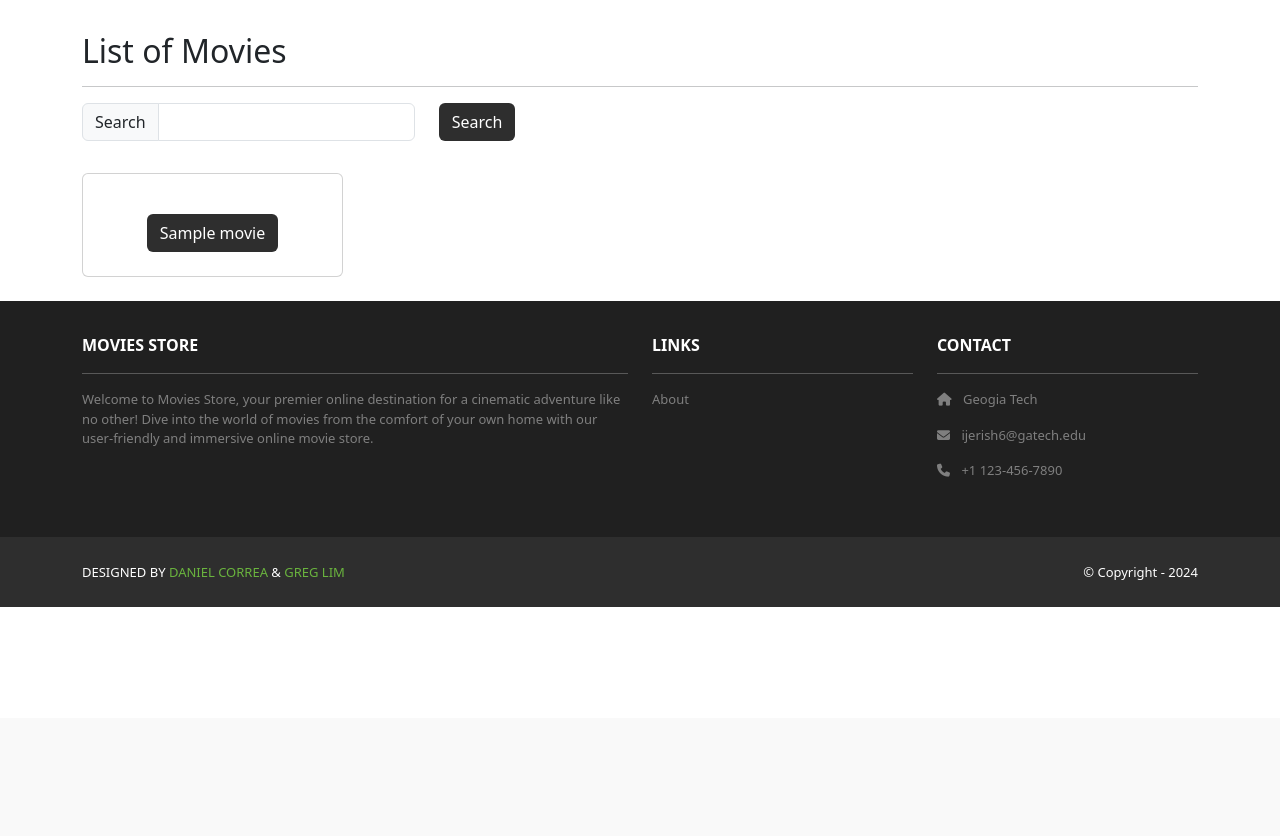
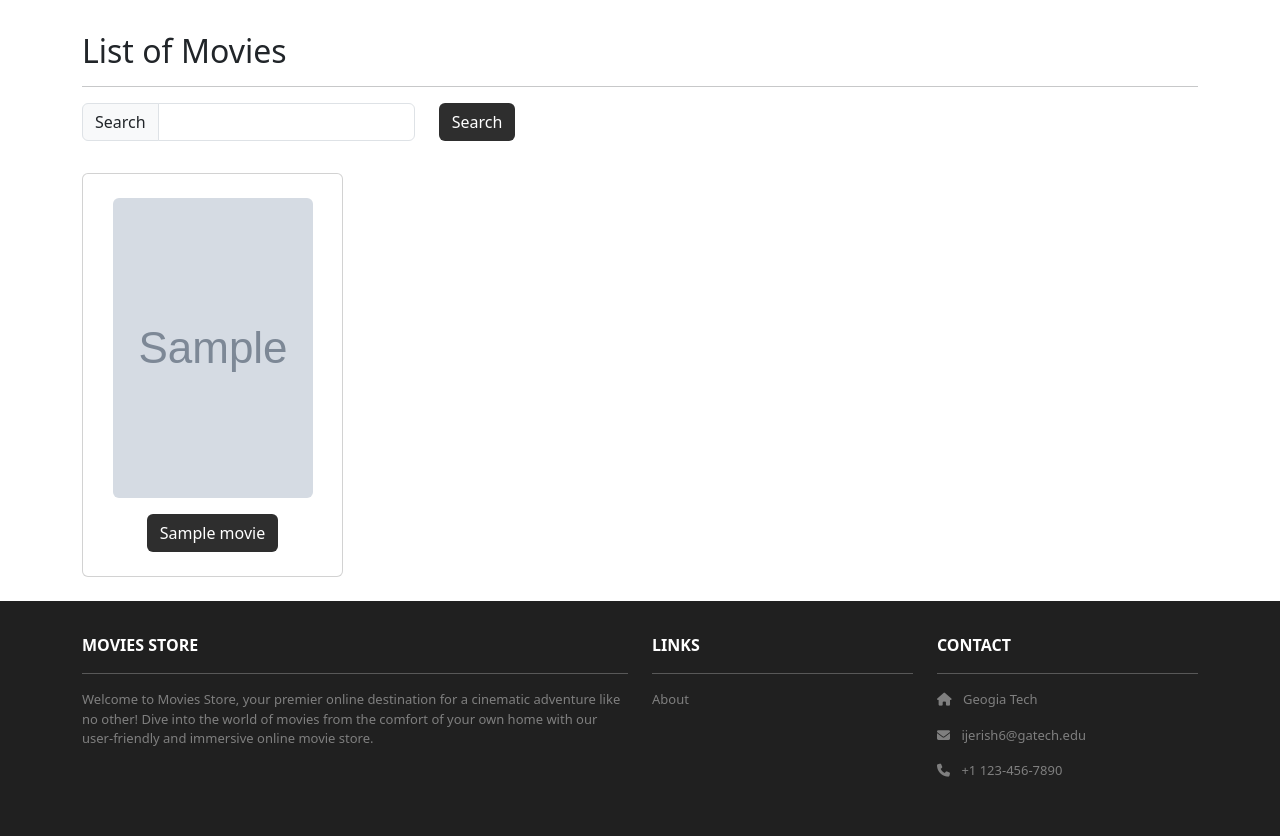
Before and after one commit to isaacjerish/moviesstore, a Django app: page /movies/ in a window 1280 px wide. Shown: the part 82-918 px from the top of the page. Before the commit the page ends 689 px from the top, so only its background shows below. Run offline with Django 5.2, Linux system fonts and the light colour scheme; tables that the repository leaves empty hold one stand-in row (values such as "Sample post"); grey boxes marked "Sample" are stand-in pictures; some libraries are stand-ins or nearby versions.

Commit message:
Fixed Movie Pictures

```diff
--- a/movies/templates/movies/index.html
+++ b/movies/templates/movies/index.html
@@ -28,7 +28,7 @@
       {% for movie in template_data.movies %}
       <div class="col-md-4 col-lg-3 mb-2">
         <div class="p-2 card align-items-center pt-4">
-          <img src="{{ movie.image.url }}" class="card-img-top rounded img-card-200">
+          <img src="/media/movie_images/{{ movie.image }}" class="card-img-top rounded" style="width: 200px; height: 300px; object-fit: cover;">
           <div class="card-body text-center">
             <a href="{% url 'movies.show' id=movie.id %}" class="btn bg-dark text-white">
               {{ movie.name }}
--- a/movies/templates/movies/show.html
+++ b/movies/templates/movies/show.html
@@ -109,7 +109,7 @@
         {% endif %}
       </div>
       <div class="col-md-6 mx-auto mb-3 text-center">
-        <img src="{{ template_data.movie.image.url }}" class="rounded img-card-400" />
+        <img src="/media/movie_images/{{ template_data.movie.image }}" class="rounded" style="width: 300px; height: 450px; object-fit: cover;" />
       </div>
     </div>
   </div>
```
Also changed, not shown: movies/migrations/0009_movie_image_charfield.py (added).
